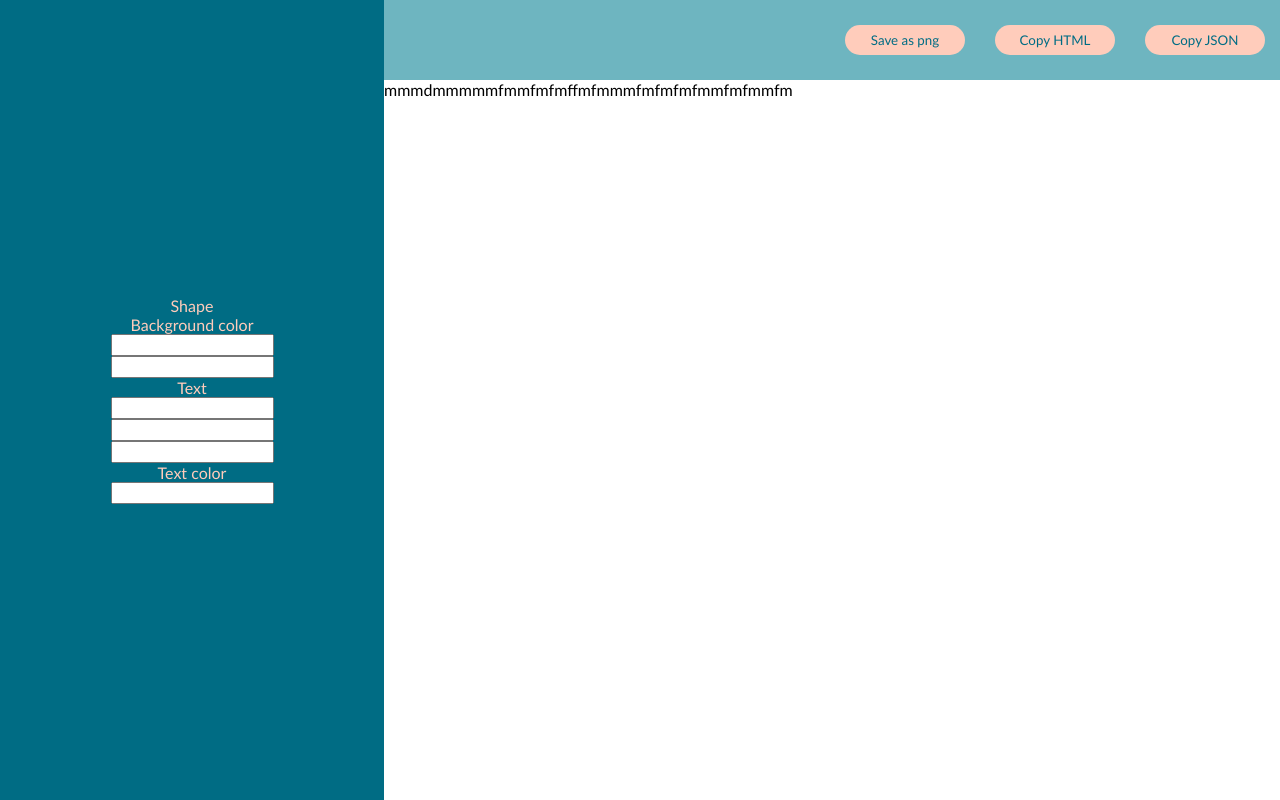
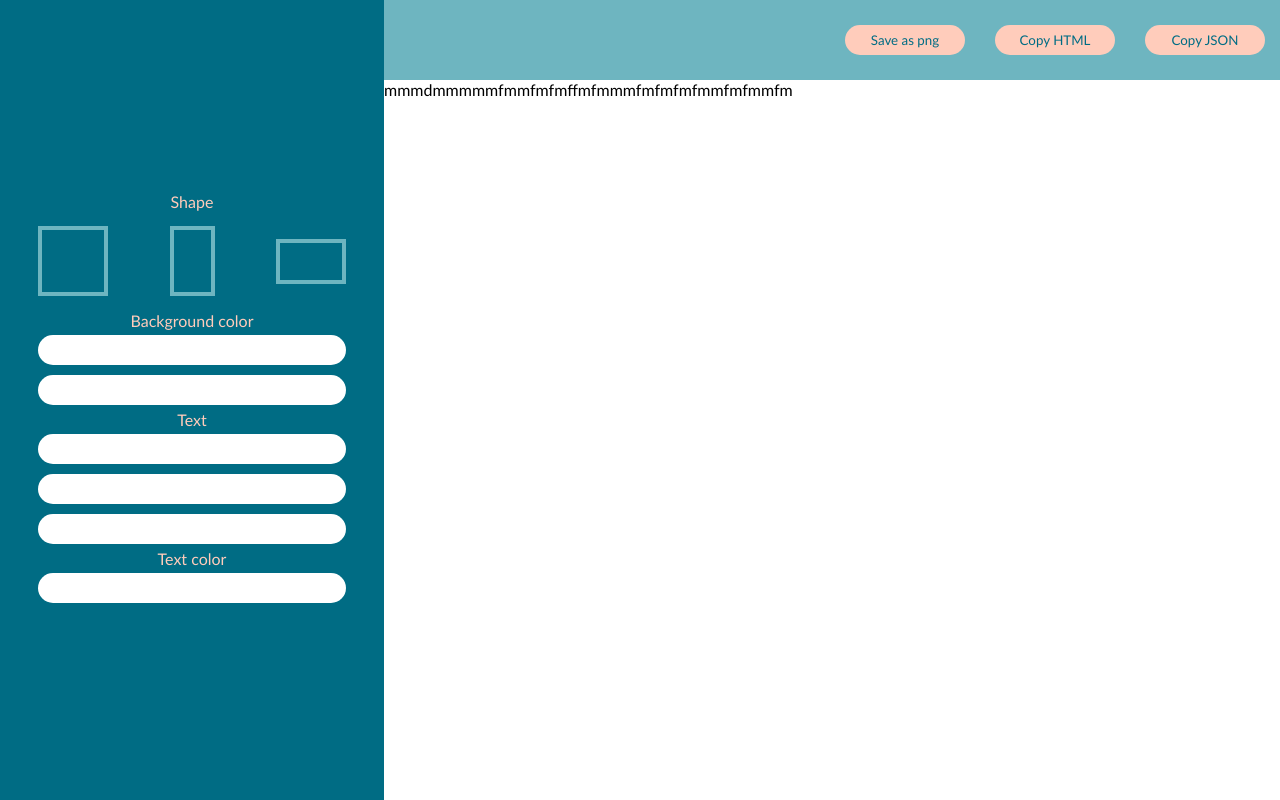
Before and after one commit to elinaa21/create-banner, a React app: page / in a window 1280 px wide. Built offline with nearby package versions, Linux system fonts and the light colour scheme.

Commit message:
add choice of shapes

```diff
--- a/src/components/BannerForm/BannerForm.jsx
+++ b/src/components/BannerForm/BannerForm.jsx
@@ -6,6 +6,11 @@ const BannerForm = () => {
     return (
         <div className="banner-form">
             <div className="banner-form__label">Shape</div>
+            <div className="shapes-container">
+                <div className="shapes-container__shape-square" />
+                <div className="shapes-container__shape-vertical" />
+                <div className="shapes-container__shape-gorizontal" />
+            </div>
             <div className="banner-form__label">Background color</div>
             <input className="banner-form__input" />
             <input className="banner-form__input" />
--- a/src/components/BannerForm/BannerForm.scss
+++ b/src/components/BannerForm/BannerForm.scss
@@ -1,5 +1,6 @@
 $pink: #FFCCBB;
 $blue_dark: #006C84;
+$blue: #6EB5C0;
 
 .banner-form {
     background-color: $blue_dark;
@@ -13,4 +14,51 @@ $blue_dark: #006C84;
     &__label {
         color: $pink;
     }
+
+    &__input {
+        width: 80%;
+        margin: 5px 0;
+        outline: none;
+        border: none;
+        border-radius: 15px;
+        height: 30px;
+        padding: 2px 10px;
+        font-size: 20px;
+    }
 }
+
+@mixin shape {
+    border: 4px solid $blue;
+    cursor: pointer;
+}
+
+.shapes-container__shape_selected {
+    background-color: $pink;
+    cursor: pointer;
+}
+
+.shapes-container {
+    display: flex;
+    height: 100px;
+    justify-content: space-between;
+    width: 80%;
+    align-items: center;
+
+    &__shape-square {
+        @include shape;
+        width: 70px;
+	    height: 70px;
+    }
+
+    &__shape-gorizontal {
+        @include shape;
+        width: 70px;
+	    height: 45px;
+    }
+
+    &__shape-vertical {
+        @include shape;
+        width: 45px;
+	    height: 70px;
+    }
+}
--- a/src/components/PreviewHeader/PreviewHeader.scss
+++ b/src/components/PreviewHeader/PreviewHeader.scss
@@ -18,5 +18,6 @@ $blue_dark: #006C84;
         width: 120px;
         height: 30px;
         cursor: pointer;
+        outline: none;
     }
 }
```
